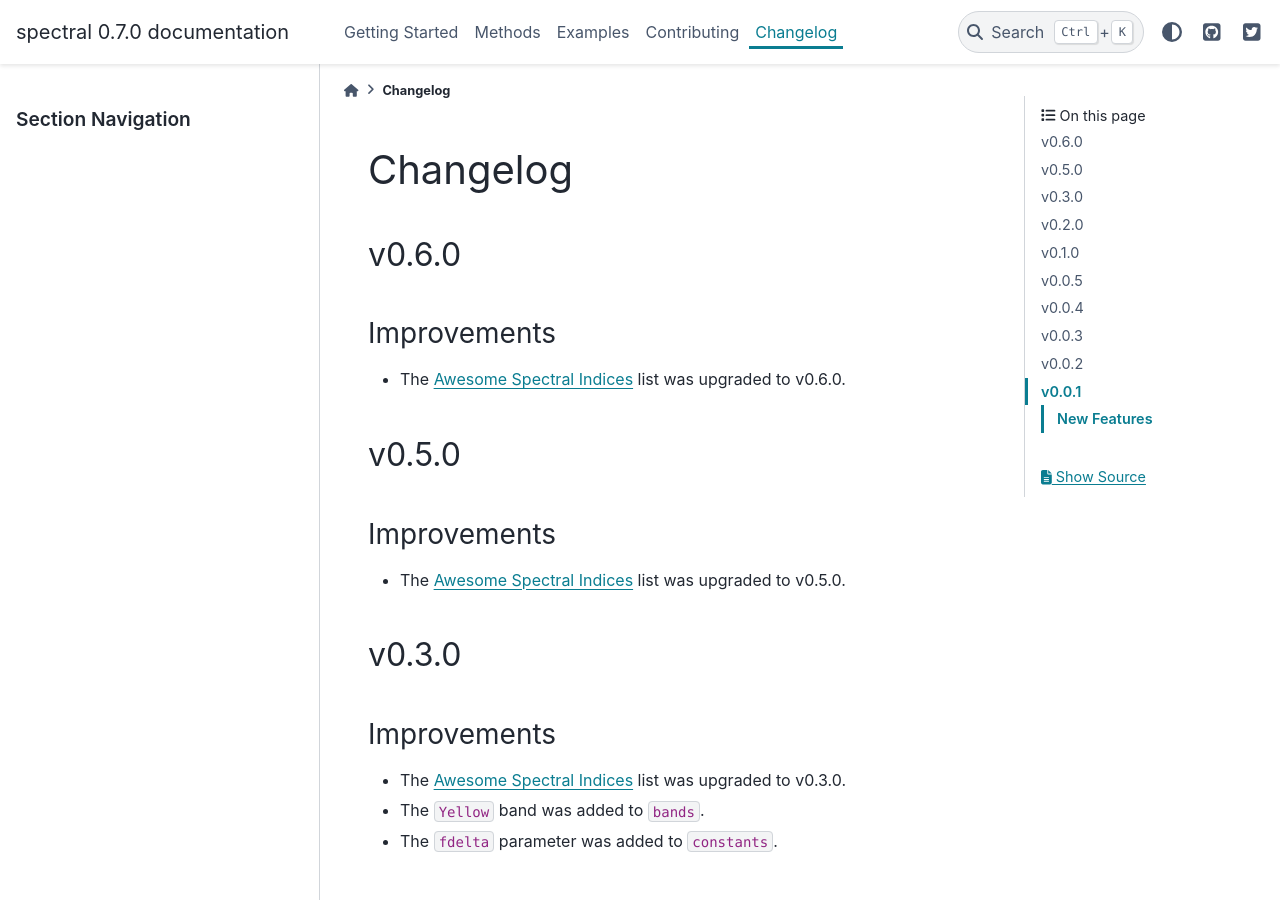
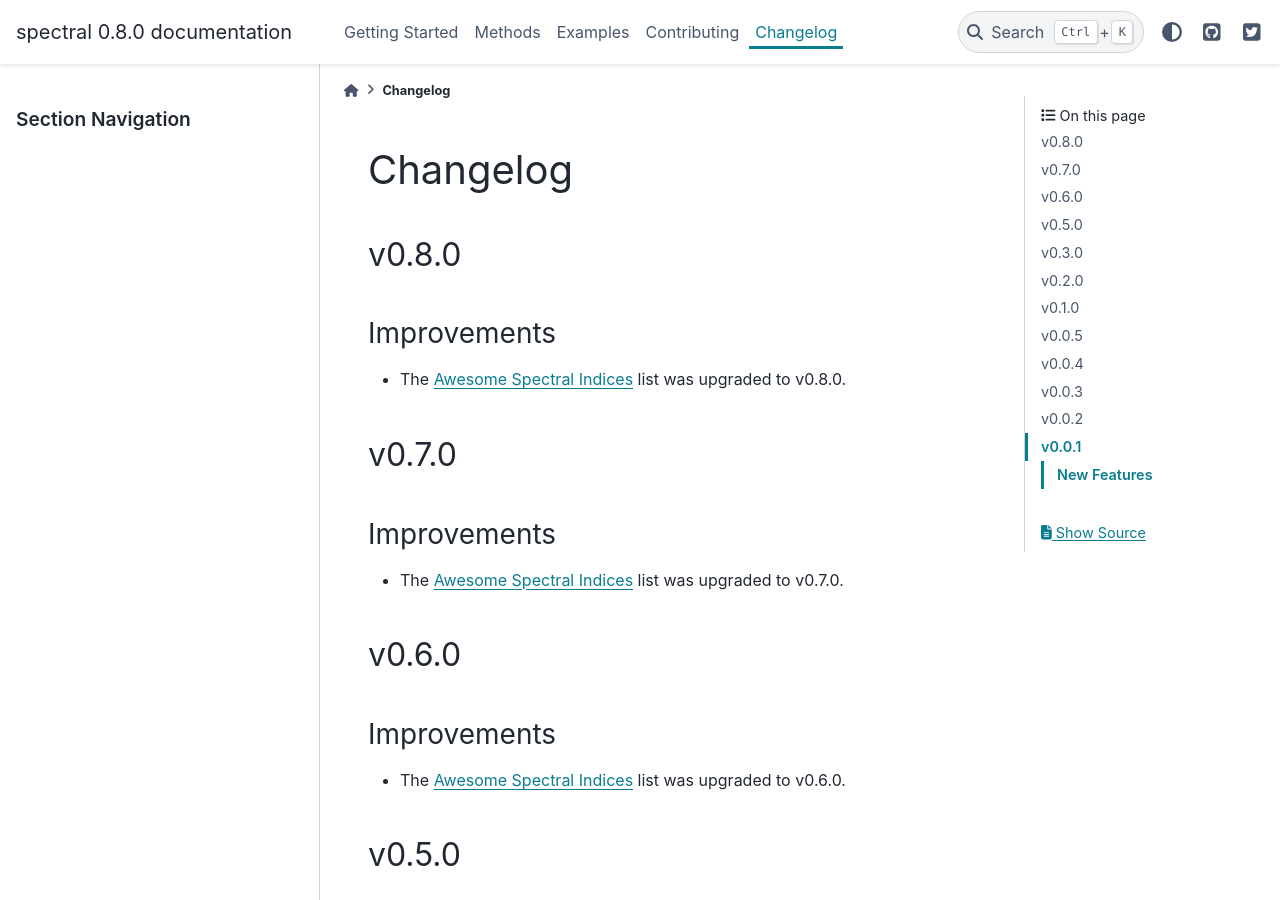
Before and after one commit to awesome-spectral-indices/spectral, a Sphinx documentation site: the page built from docs/changelog.rst, in a window 1280 px wide and 900 px high. Built offline with Sphinx 7.4.7 and the PyData theme 0.15.4, drawn with Linux system fonts in a browser that asks for light colours.

Commit message:
VERSION: 0.8.0

```diff
--- a/docs/changelog.rst
+++ b/docs/changelog.rst
@@ -1,5 +1,21 @@
 Changelog
 ============
+
+v0.8.0
+------
+
+Improvements
+~~~~~~~~~~~~
+
+- The `Awesome Spectral Indices <https://github.com/awesome-spectral-indices/awesome-spectral-indices>`_ list was upgraded to v0.8.0.
+
+v0.7.0
+------
+
+Improvements
+~~~~~~~~~~~~
+
+- The `Awesome Spectral Indices <https://github.com/awesome-spectral-indices/awesome-spectral-indices>`_ list was upgraded to v0.7.0.
 
 v0.6.0
 ------
--- a/docs/conf.py
+++ b/docs/conf.py
@@ -23,7 +23,7 @@
 author = 'David Montero Loaiza'
 
 # The full version, including alpha/beta/rc tags
-release = '0.7.0'
+release = '0.8.0'
 
 
 # -- General configuration ---------------------------------------------------
```
Also changed, not shown: 1 other file.
